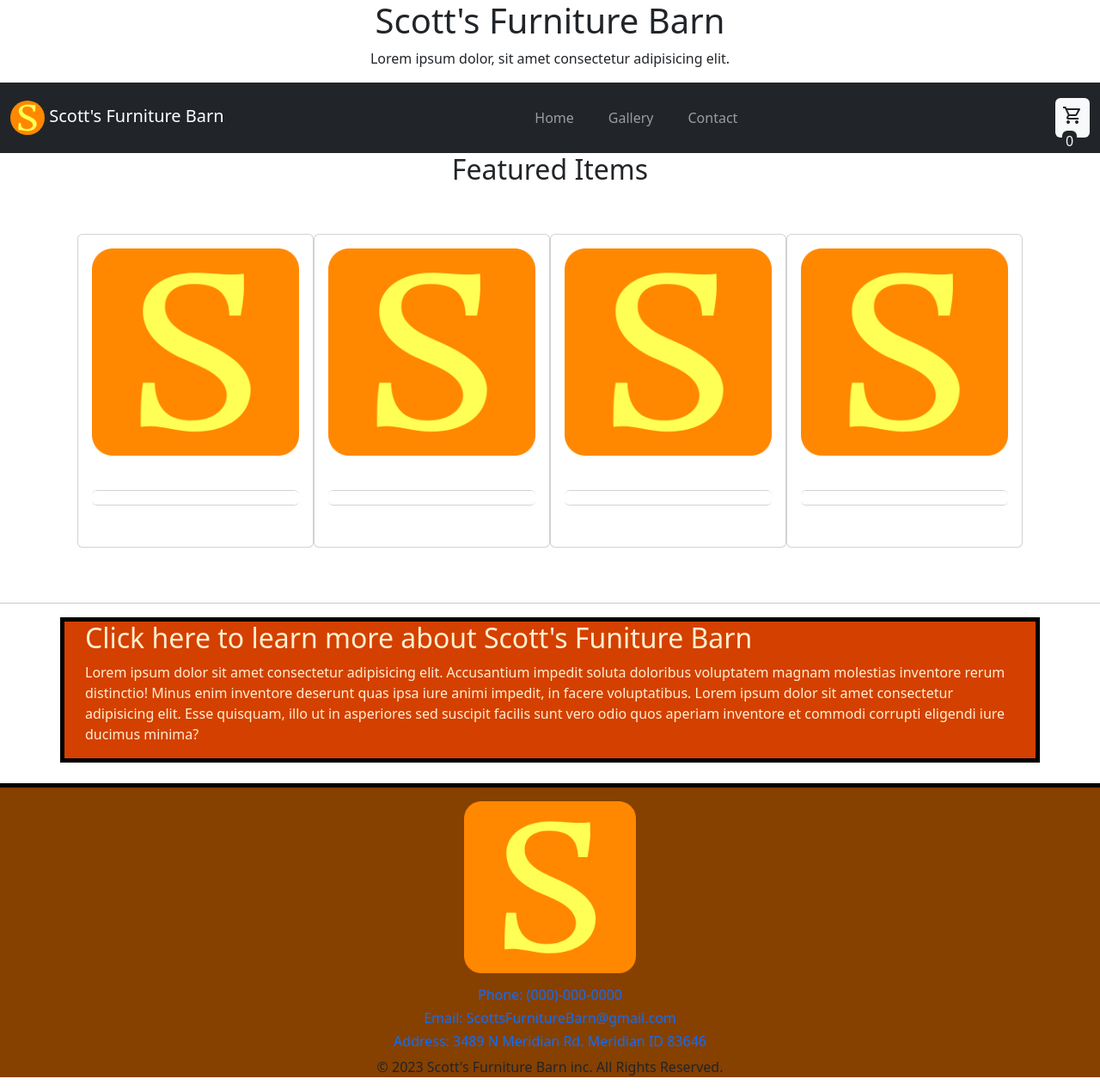
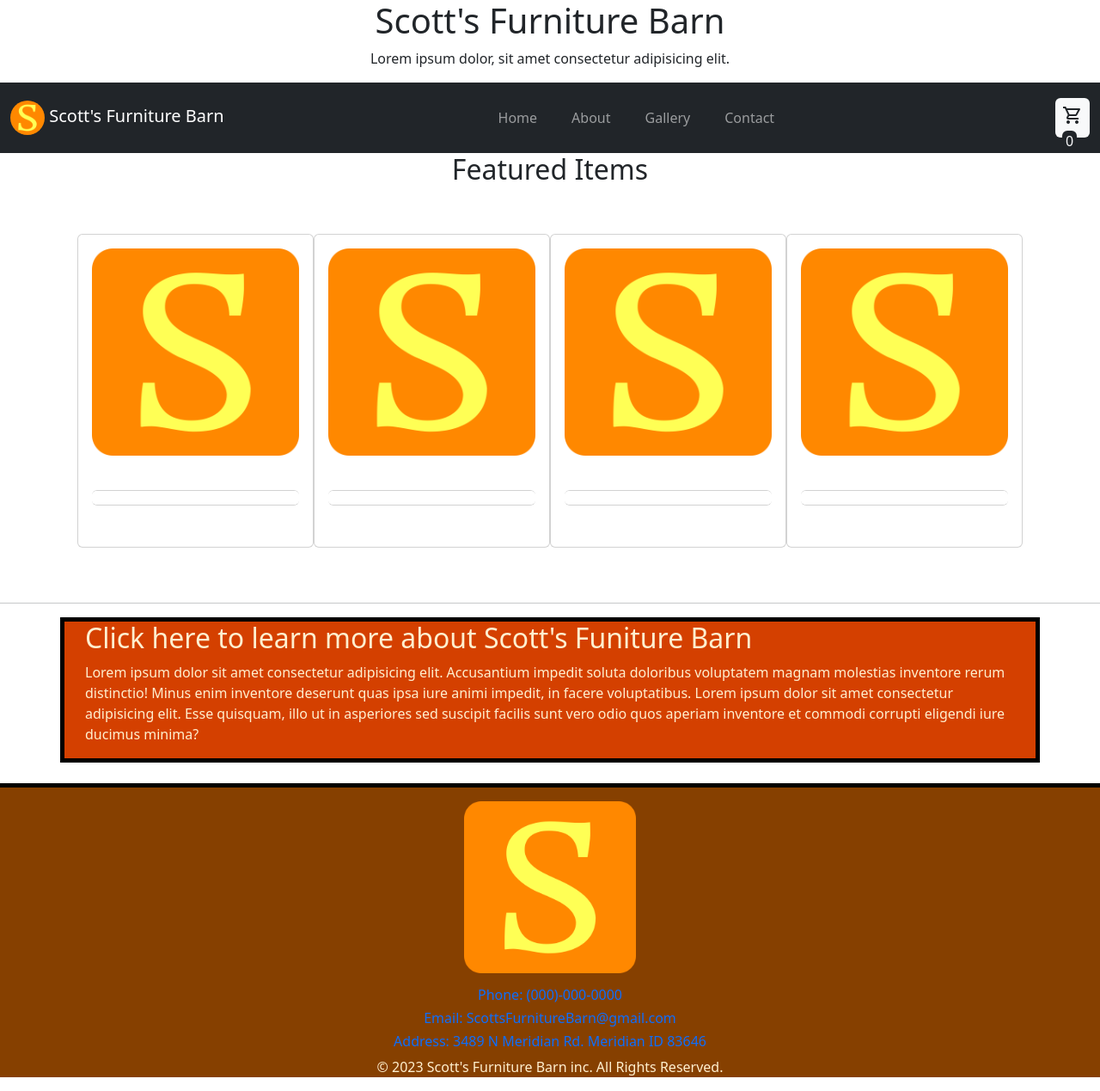
Before and after one commit to Khendry2020/SWDV280, a PHP site: page /index.php in a window 1280 px wide. Shown: the whole page at 86% size. Run offline with PHP 8.4, Linux system fonts and the light colour scheme; data that the repository does not hold is empty.

Commit message:
updated footer, included about button

```diff
--- a/modules/footer.php
+++ b/modules/footer.php
@@ -1,12 +1,12 @@
 <footer class="mb-0 color-brown">
-    <div class="text-center mb-0 MMblue border-top border-black border-5">
+    <div class="text-center mb-0 border-top border-black border-5">
         <div class="py-2">
             <a href="./index.php">
                 <img style="height: 200px;" class="mh-100 rounded img-fluid my-2" src="favicon/android-chrome-512x512.png"
                     alt="Scott's Funiture Barn Logo">
             </a>
         </div>
-        <div class="">
+        <div class="color-light">
             <div class="col">
                 <a href="tel:000-000-0000" class="text-decoration-none">
                     <h4 class="fs-6">Phone: (000)-000-0000</h4>
@@ -23,7 +23,7 @@
                 </a>
             </div>
         </div>
-        <p class="">&copy
+        <p class="color-light">&copy
             <?php echo date("Y"); ?> Scott's Furniture Barn inc. All Rights Reserved.
         </p>
     </div>
--- a/modules/header.php
+++ b/modules/header.php
@@ -10,6 +10,7 @@
 			<div class="collapse navbar-collapse justify-content-center" id="navbarResponsive">
 				<ul class="navbar-nav">
 					<li class="nav-item pe-4"><a class="nav-link" href="index.php">Home</a></li>
+					<li class="nav-item pe-4"><a class="nav-link" href="about.php">About</a></li>
 					<li class="nav-item pe-4"><a class="nav-link" href="#">Gallery</a></li>
 					<li class="nav-item pe-4"><a class="nav-link" href="#">Contact</a></li>
 				</ul>
```
